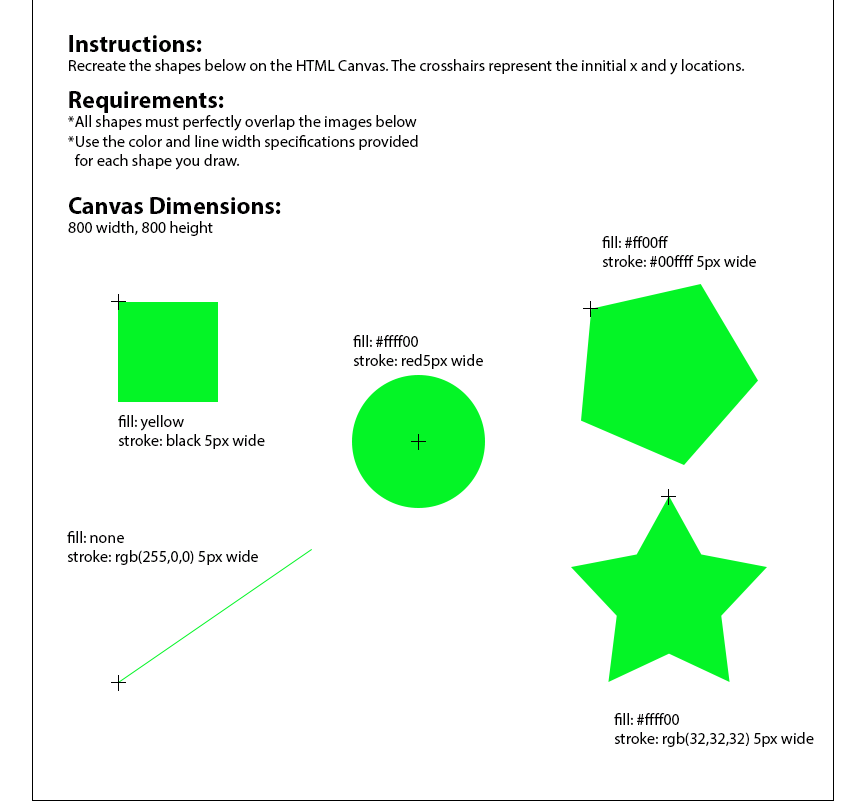
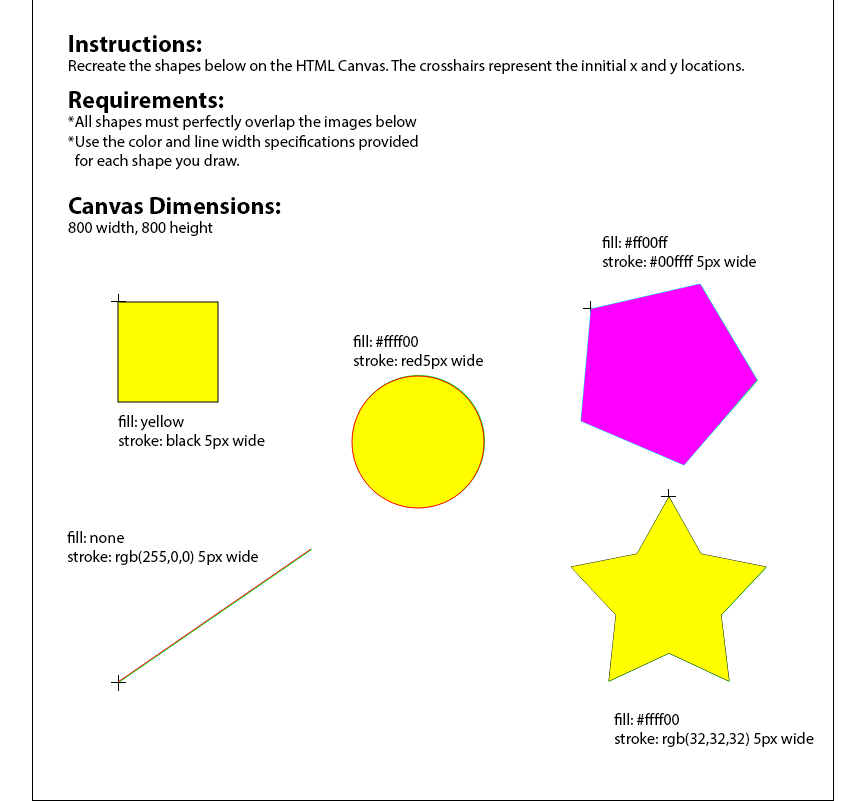
Before and after one commit to ThomasEBradley/htmljs202221, a plain HTML site: page Assignment5/index.html in a window 1280 px wide. Shown: the whole page, without its empty margins (207-1072 px from the left). Drawn offline with Linux system fonts and the light colour scheme.

Commit message:
Completed Assignment 5

```diff
--- a/Assignment5/index.html
+++ b/Assignment5/index.html
@@ -3,7 +3,7 @@
 <head>
     <meta charset="UTF-8">
     <meta name="viewport" content="width=device-width, initial-scale=1.0">
-    <title>Week 7 Assignment 1 | Drawing Shapes</title>
+    <title>Week 5 Assignment 1 | Drawing Shapes</title>
     <link rel="stylesheet" href="style.css">
 </head>
 <body>
--- a/Assignment5/script.js
+++ b/Assignment5/script.js
@@ -3,3 +3,51 @@ var canvas = document.getElementById("canvas");
 var ctx = canvas.getContext("2d")
 
 ctx.fillStyle = "yellow"
+ctx.strokeStyle = "black"
+ctx.lineWidth = "5px"
+ctx.fillRect(85,302,100,100)
+ctx.strokeRect(85,302,100,100)
+
+ctx.beginPath()
+ctx.strokeStyle = "rgb(255,0,0)"
+ctx.moveTo(85,682);
+ctx.lineTo(278,549);
+ctx.stroke();
+
+ctx.fillStyle = "#ffff00"
+ctx.strokeStyle = "red"
+ctx.lineWidth = "5px"
+ctx.beginPath()
+ctx.arc(385,442,66,0,7)
+ctx.closePath()
+ctx.fill()
+ctx.stroke()
+
+ctx.beginPath()
+ctx.fillStyle = "#ff00ff"
+ctx.strokeStyle = "#00ffff"
+ctx.moveTo(558,309)
+ctx.lineTo(667,284)
+ctx.lineTo(724,380)
+ctx.lineTo(651,465)
+ctx.lineTo(548,421)
+ctx.closePath()
+ctx.stroke()
+ctx.fill()
+
+ctx.beginPath()
+ctx.fillStyle = "#ffff00"
+ctx.strokeStyle = "rgb(32,32,32)"
+ctx.moveTo(636,497)
+ctx.lineTo(668,554)
+ctx.lineTo(733,567)
+ctx.lineTo(688,615)
+ctx.lineTo(696,681)
+ctx.lineTo(636,653)
+ctx.lineTo(576,681)
+ctx.lineTo(583,615)
+ctx.lineTo(538,567)
+ctx.lineTo(604,554)
+ctx.closePath()
+ctx.stroke()
+ctx.fill()
```
Also changed, not shown: index.html (+2 -0 lines).
